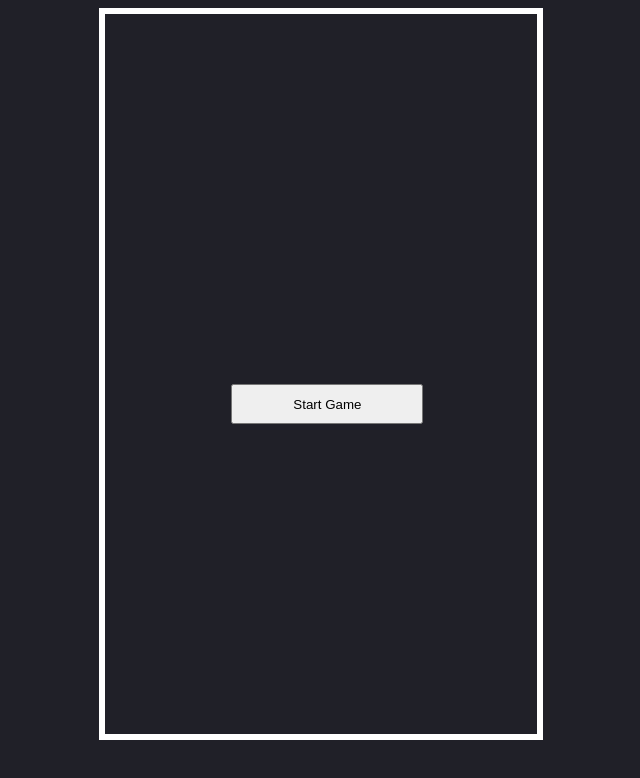
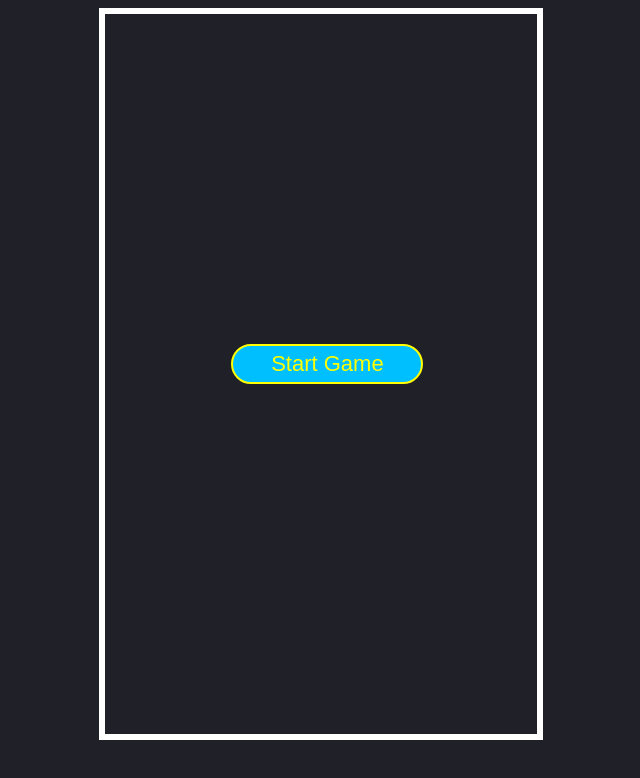
Before and after one commit to madmike85/Tetris-JS, a plain HTML site: page index.html in a window 1280 px wide. Shown: the whole page, without its empty margins (319-959 px from the left). Drawn offline with Linux system fonts and the light colour scheme.

Commit message:
add styles to the start button

```diff
--- a/style.css
+++ b/style.css
@@ -13,10 +13,16 @@ canvas {
 
 .start {
   position: absolute;
-  top: 48%;
+  top: 43%;
   left: 43%;
   height: 5vh;
   width: 15vw;
+  background: deepskyblue;
+  outline: none;
+  border: 2px solid yellow;
+  color: yellow;
+  border-radius: 30px;
+  font-size: 22px;
 }
 
 .hide {
```
